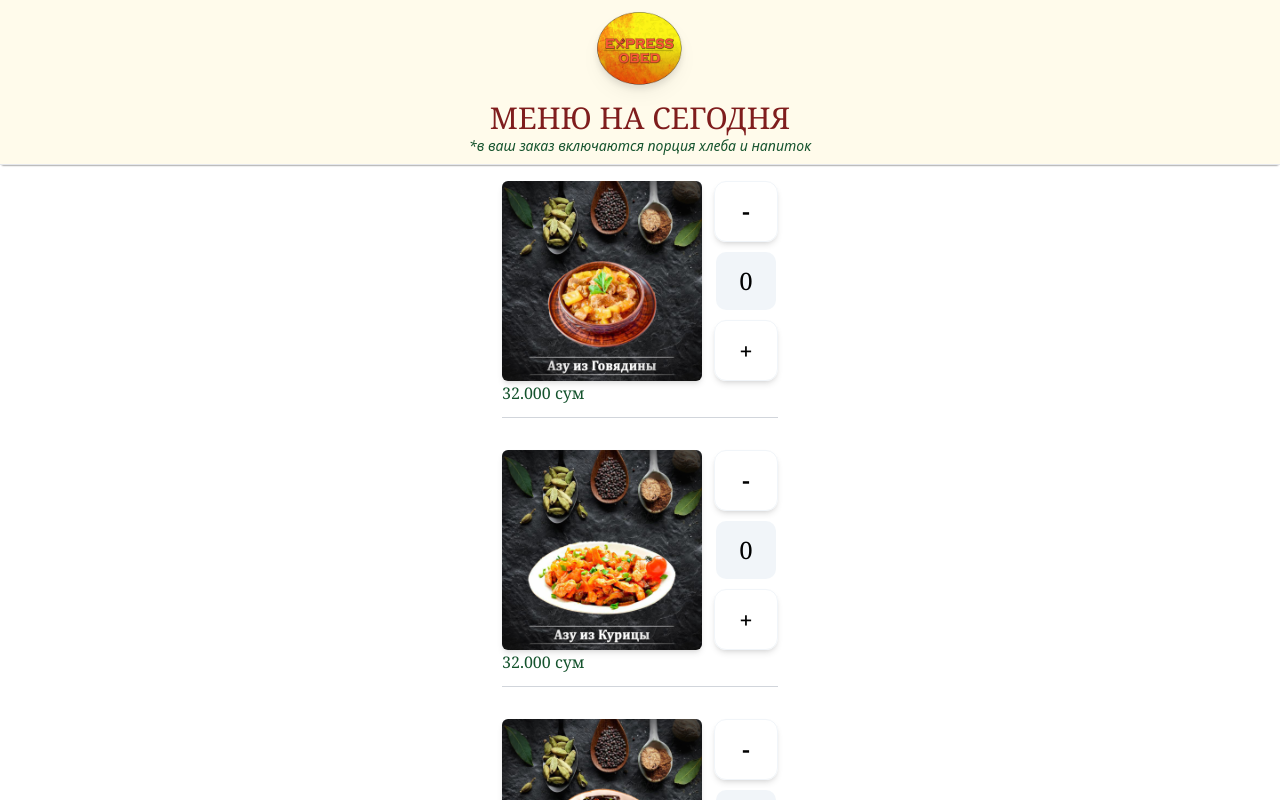
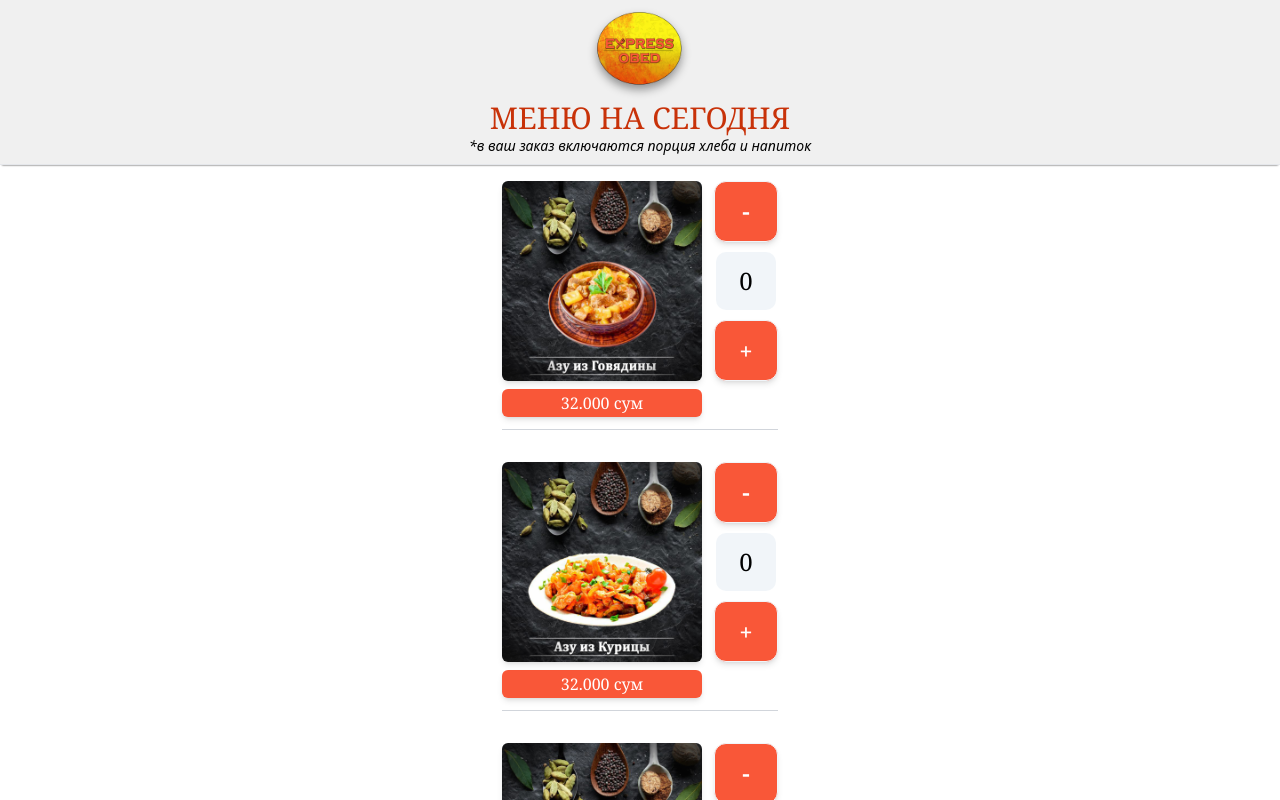
Before and after one commit to Jamsher17/procatering, a Next.js app: page /menu in a window 1280 px wide. Shown: the top 800 px of the page. Built offline with nearby package versions, Linux system fonts and the light colour scheme.

Commit message:
configured day/night modes

```diff
--- a/app/components/ui/Button.tsx
+++ b/app/components/ui/Button.tsx
@@ -2,7 +2,7 @@ import { ButtonHTMLAttributes, FC } from "react";
 import { cva, VariantProps } from "class-variance-authority";
 
 const buttonVariants = cva(
-  "flex flex-1 justify-center items-center rounded-xl border border-slate-100 w-16  font-serif text-2xl font-bold shadow-md",
+  "flex flex-1 justify-center items-center rounded-xl border border-slate-100 w-16  font-serif text-2xl font-bold shadow-md bg-lbutton",
   {
     variants: {
       color: {
@@ -11,9 +11,13 @@ const buttonVariants = cva(
         // green: "bg-green-500 text-white",
         // red: "bg-red-500 text-white",
       },
+      mode: {
+        light: "bg-lbutton",
+        dark: "bg-dbutton",
+      },
     },
     defaultVariants: {
-      color: "green",
+      mode: "light",
     },
   }
 );
@@ -21,13 +25,20 @@ const buttonVariants = cva(
 interface ButtonProps
   extends ButtonHTMLAttributes<HTMLButtonElement>,
     VariantProps<typeof buttonVariants> {
-  color: "green" | "red";
+  color?: "green" | "red";
+  mode?: "light" | "dark";
 }
 
-const Button: FC<ButtonProps> = ({ className, title, color, ...props }) => {
+const Button: FC<ButtonProps> = ({
+  className,
+  title,
+  mode,
+  color,
+  ...props
+}) => {
   return (
-    <button className={buttonVariants({ color, className })} {...props}>
-      <h1 className="dark:text-white">{title}</h1>
+    <button className={buttonVariants({ color, mode, className })} {...props}>
+      <h1 className="text-white">{title}</h1>
     </button>
   );
 };
--- a/app/components/ui/menu/ItemCard.tsx
+++ b/app/components/ui/menu/ItemCard.tsx
@@ -2,12 +2,20 @@
 
 import { FC, useState } from "react";
 
+//hooks
+import { useTelegram } from "../../../../hooks/webApp/TelegramProvider";
+
 //utils
 import { cva, VariantProps } from "class-variance-authority";
+import { twMerge } from "tailwind-merge";
 
 //components
 import Image from "next/image";
 import Button from "../Button";
+import ReactCardFlip from "react-card-flip";
+
+//assets
+import desc_bg from "@images/desc_background.jpg";
 
 //redux
 import { useDispatch } from "react-redux";
@@ -40,11 +48,24 @@ const ItemCard: FC<ItemCardProps> = ({
   ...props
 }) => {
   const dispatch = useDispatch();
+
   const [count, setCount] = useState(0);
+  const { webApp } = useTelegram();
+  const [isFlipped, setIsFlipped] = useState(false);
+
+  const mode = webApp?.colorScheme ?? "light";
+  const priceBg = mode === "light" ? "bg-lbutton" : "bg-dbutton";
 
   return (
     <div className={itemCardVariants({ border, className })} {...props}>
       <div className="flex flex-1 gap-3 ">
+        <ReactCardFlip isFlipped={isFlipped} flipDirection="horizontal">
+          <div
+            style={{}}
+            onClick={() => {
+              setIsFlipped(true);
+            }}
+          >
             <Image
               src={image}
               alt="1"
@@ -52,11 +73,28 @@ const ItemCard: FC<ItemCardProps> = ({
               width={200}
               className="rounded-md md:shadow-md"
             />
+          </div>
+          <div
+            className="flex flex-col justify-center items-center"
+            onClick={() => {
+              setIsFlipped(false);
+            }}
+          >
+            <h1 className="absolute z-1 text-white font-forum">ОПИСАНИЕ</h1>
+            <Image
+              src={desc_bg}
+              alt="1"
+              height={200}
+              width={200}
+              className="rounded-md md:shadow-md"
+            />
+          </div>
+        </ReactCardFlip>
 
         <div className="flex flex-col justify-between">
           <Button
             title="-"
-            color="red"
+            mode={mode}
             onClick={() => {
               if (count > 0) {
                 setCount(count - 1);
@@ -69,7 +107,7 @@ const ItemCard: FC<ItemCardProps> = ({
           </div>
           <Button
             title="+"
-            color="green"
+            mode={mode}
             onClick={() => {
               setCount(count + 1);
               dispatch(add(32000));
@@ -77,7 +115,14 @@ const ItemCard: FC<ItemCardProps> = ({
           />
         </div>
       </div>
-      <h1 className="flex font-serif text-green-900">32.000 сум</h1>
+      <div
+        className={twMerge([
+          "flex flex-1 rounded-md items-center justify-center h-7 w-[200px] mt-2 shadow-md",
+          priceBg,
+        ])}
+      >
+        <h1 className="flex font-serif text-white">32.000 сум</h1>
+      </div>
     </div>
   );
 };
--- a/app/components/ui/menu/MenuMealsOnly.tsx
+++ b/app/components/ui/menu/MenuMealsOnly.tsx
@@ -24,18 +24,21 @@ import { twMerge } from "tailwind-merge";
 const MenuMealsOnly = () => {
   const totalBill = useSelector((state: RootState) => state.billCounter.bill);
   const { webApp } = useTelegram();
+  const mode = webApp?.colorScheme;
 
-  const [header_bg, setHeader_bg] = useState<"bg-sky-800" | "bg-amber-50">(
-    webApp?.colorScheme === "dark" ? "bg-sky-800" : "bg-amber-50"
+  const [header_bg, setHeader_bg] = useState(
+    mode === "dark" ? "bg-dmain" : "bg-lmain"
   );
 
   const themeChangeHandler = () => {
     webApp?.colorScheme === "dark"
-      ? setHeader_bg("bg-sky-800")
-      : setHeader_bg("bg-amber-50");
+      ? setHeader_bg("bg-dmain")
+      : setHeader_bg("bg-lmain");
   };
 
-  webApp?.onEvent("themeChanged", themeChangeHandler);
+  useEffect(() => {
+    webApp?.onEvent("themeChanged", themeChangeHandler);
+  }, []);
 
   useEffect(() => {
     if (totalBill > 0) {
@@ -47,10 +50,10 @@ const MenuMealsOnly = () => {
   }, [totalBill]);
 
   return (
-    <div className="flex flex-col bg-[var(--tg-theme-bg-color)] ">
+    <div className="flex flex-col ">
       <div
         className={twMerge(
-          "flex flex-col w-[100%] items-center sticky top-0 z-1",
+          "flex flex-col w-[100%] items-center sticky top-0 z-50",
           header_bg
         )}
       >
@@ -59,13 +62,13 @@ const MenuMealsOnly = () => {
           alt="logo"
           height={100}
           width={100}
-          className="drop-shadow-lg"
+          className="drop-shadow-[0px_5px_5px_rgba(0,0,0,0.4)]"
         />
         <div className="flex flex-col w-[100%] items-center justify-center border-b pb-2 shadow-[0_2px_2px_-2px_#333]">
-          <h1 className="text-2xl font-serif text-red-900 md:text-3xl">
+          <h1 className="text-2xl font-serif text-dmain md:text-3xl">
             МЕНЮ НА СЕГОДНЯ
           </h1>
-          <h1 className="text-xs md:text-sm italic text-green-900">
+          <h1 className="text-xs md:text-sm italic text-black">
             *в ваш заказ включаются порция хлеба и напиток
           </h1>
         </div>
--- a/hooks/webApp/types.tsx
+++ b/hooks/webApp/types.tsx
@@ -16,7 +16,7 @@ export interface IWebApp {
   };
   version: string;
   platform: string;
-  colorScheme: string;
+  colorScheme: "dark" | "light";
   themeParams: {
     link_color: string;
     button_color: string;
--- a/package.json
+++ b/package.json
@@ -23,6 +23,7 @@
     "firebase": "^9.22.1",
     "next": "13.4.1",
     "react": "18.2.0",
+    "react-card-flip": "^1.2.0",
     "react-dom": "18.2.0",
     "react-redux": "^8.0.7",
     "tailwind-merge": "^1.12.0",
--- a/tailwind.config.js
+++ b/tailwind.config.js
@@ -8,6 +8,12 @@ module.exports = {
   ],
   theme: {
     extend: {
+      colors: {
+        lmain: "#F0F0F0",
+        lbutton: "#F95738",
+        dmain: "#C83209",
+        dbutton: "#455A6E",
+      },
       fontFamily: {
         menu: "Roboto Slab",
         forum: ["Forum", "cursive"],
```
Also changed, not shown: assets/images/desc_background.jpg (added), 1 other file (tests, documents, lock files or other folders). Lines whose indentation alone changed are shown as unchanged.
